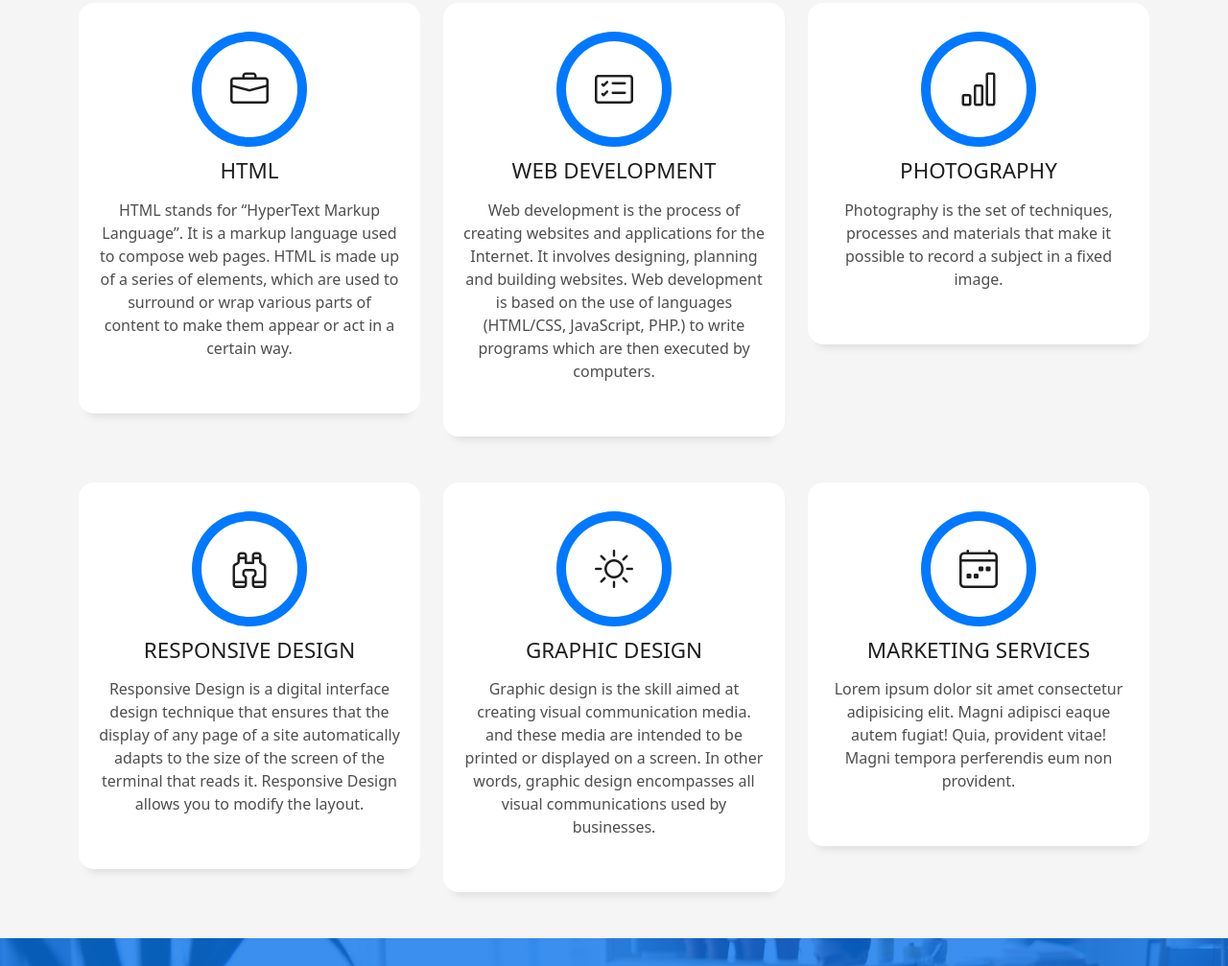
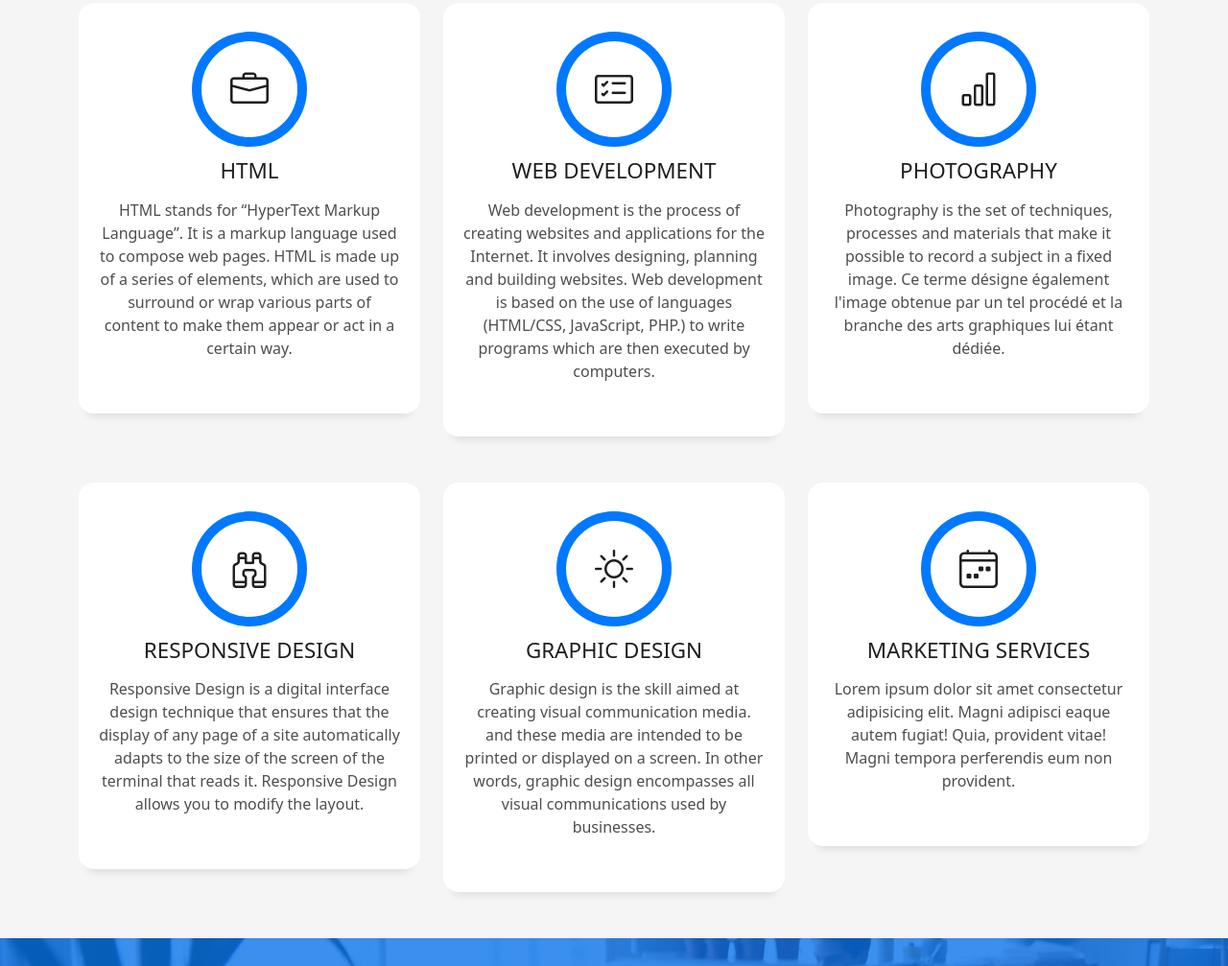
Before and after one commit to Adromane/New-projet, a plain HTML site: page DevFolio/index.html in a window 1280 px wide. Shown: the part 1874-2881 px from the top of the page at 96% size. Drawn offline with Linux system fonts and the light colour scheme.

Commit message:
commit init

```diff
--- a/DevFolio/index.html
+++ b/DevFolio/index.html
@@ -199,6 +199,7 @@
                 <h2 class="s-title">Photography</h2>
                 <p class="s-description text-center">
                   Photography is the set of techniques, processes and materials that make it possible to record a subject in a fixed image.
+                  Ce terme désigne également l'image obtenue par un tel procédé et la branche des arts graphiques lui étant dédiée.
                 </p>
               </div>
             </div>
```
